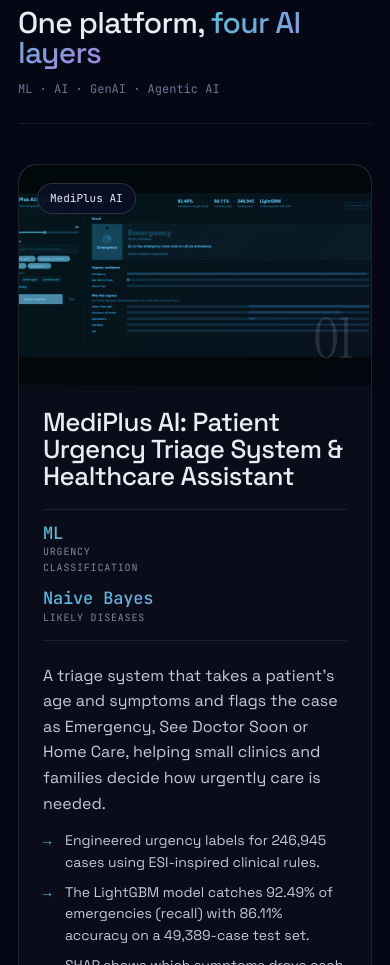
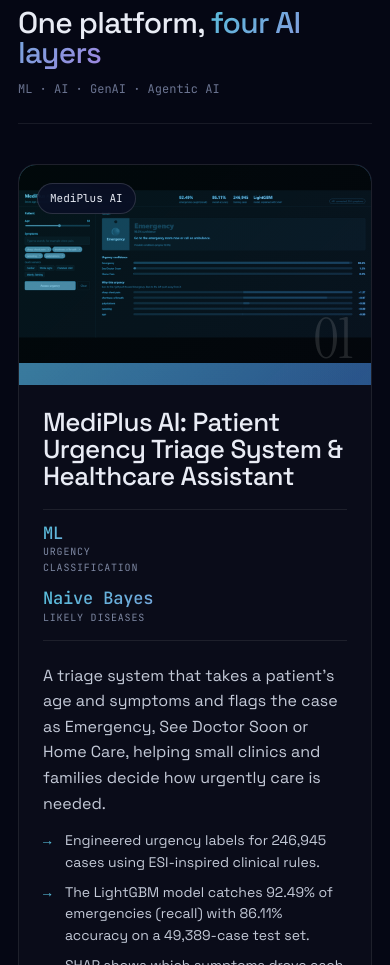
Before and after one commit to swaraj-shejul/swaraj-shejul.github.io, a plain HTML site: page index.html in a window 390 px wide. Shown: the part 5771-6736 px from the top of the page. Drawn offline with Linux system fonts and the light colour scheme; animation ran at ten frames a second.

Commit message:
Enhance image styling for MediPlus AI project
Added styling to the image for better responsiveness.

```diff
--- a/index.html
+++ b/index.html
@@ -360,7 +360,7 @@
       <article class="project-card tint-cyan reveal">
         <div class="project-img-wrap">
           <span class="project-cat">MediPlus AI</span><span class="project-num">01</span>
-          <img loading="lazy" decoding="async" src="assets/projects/MediPlusAi.png" alt="AI healthcare project preview" />
+          <img loading="lazy" decoding="async" src="assets/projects/MediPlusAi.png" alt="AI healthcare project preview" style="width: 100%; max-width: 1080px; height: auto;" />
         </div>
         <div class="project-body">
           <h3>MediPlus AI: Patient Urgency Triage System &amp; Healthcare Assistant</h3>
```
